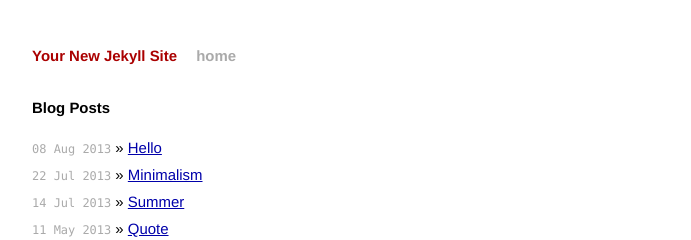
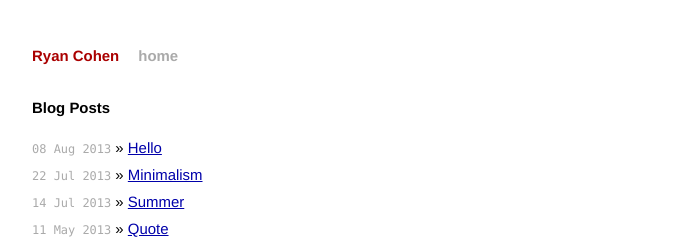
Before and after one commit to imryan/imryan.github.io, a Jekyll site: the page built from index.html, in a window 1280 px wide. Shown: the top 240 px of the page, without its empty margins (294-985 px from the left). Built offline with Jekyll 4.4.1, drawn with Linux system fonts in a browser that asks for light colours; Markdown is read by kramdown in place of the engine named in the settings.

Commit message:
Fixed title

```diff
--- a/_layouts/default.html
+++ b/_layouts/default.html
@@ -18,7 +18,7 @@
         <div class="container">
           <div class="site">
             <div class="header">
-              <h1 class="title"><a href="/">{{ site.name }}</a></h1>
+              <h1 class="title"><a href="/">Ryan Cohen</a></h1>
               <a class="extra" href="/">home</a>
             </div>
 
```
